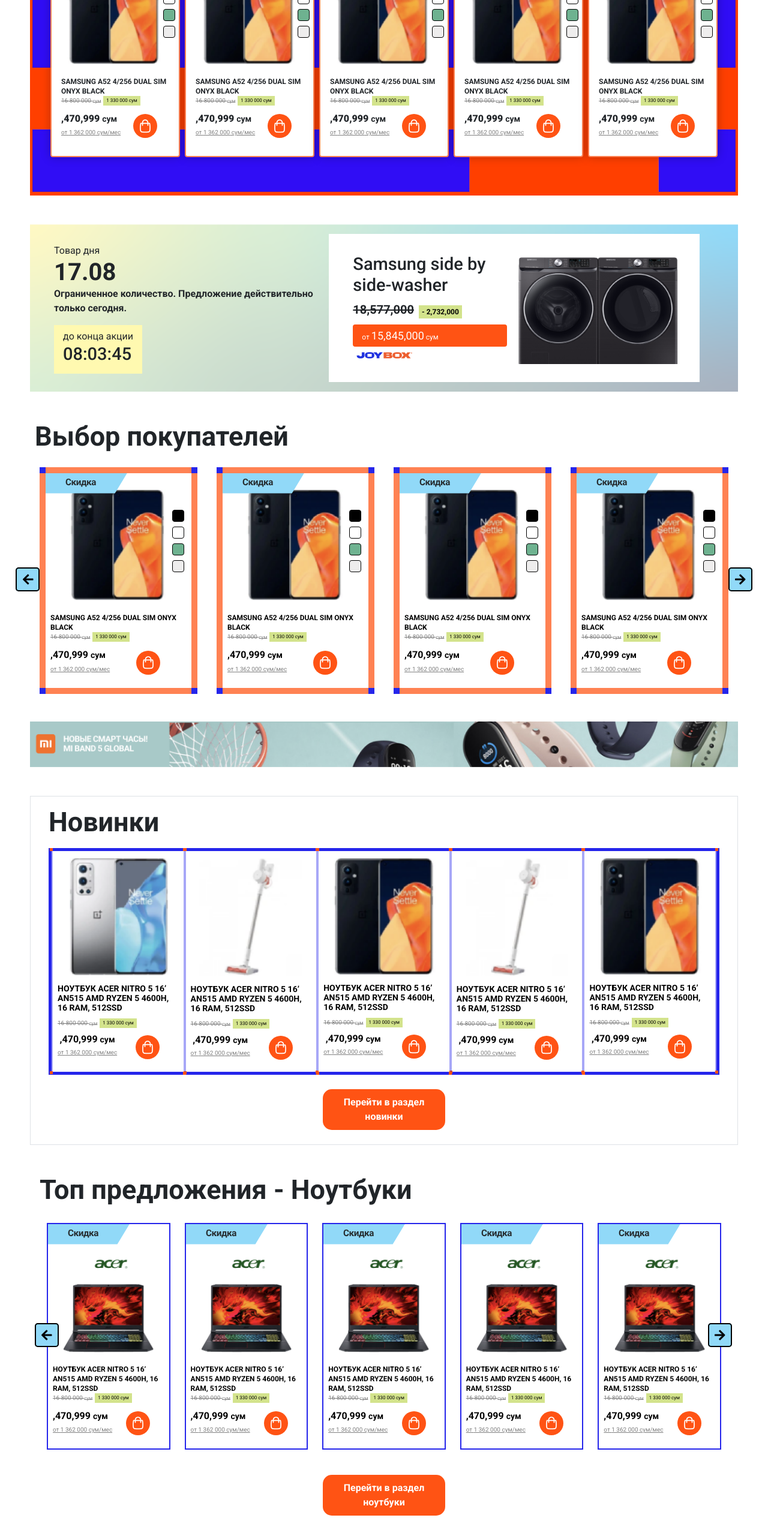
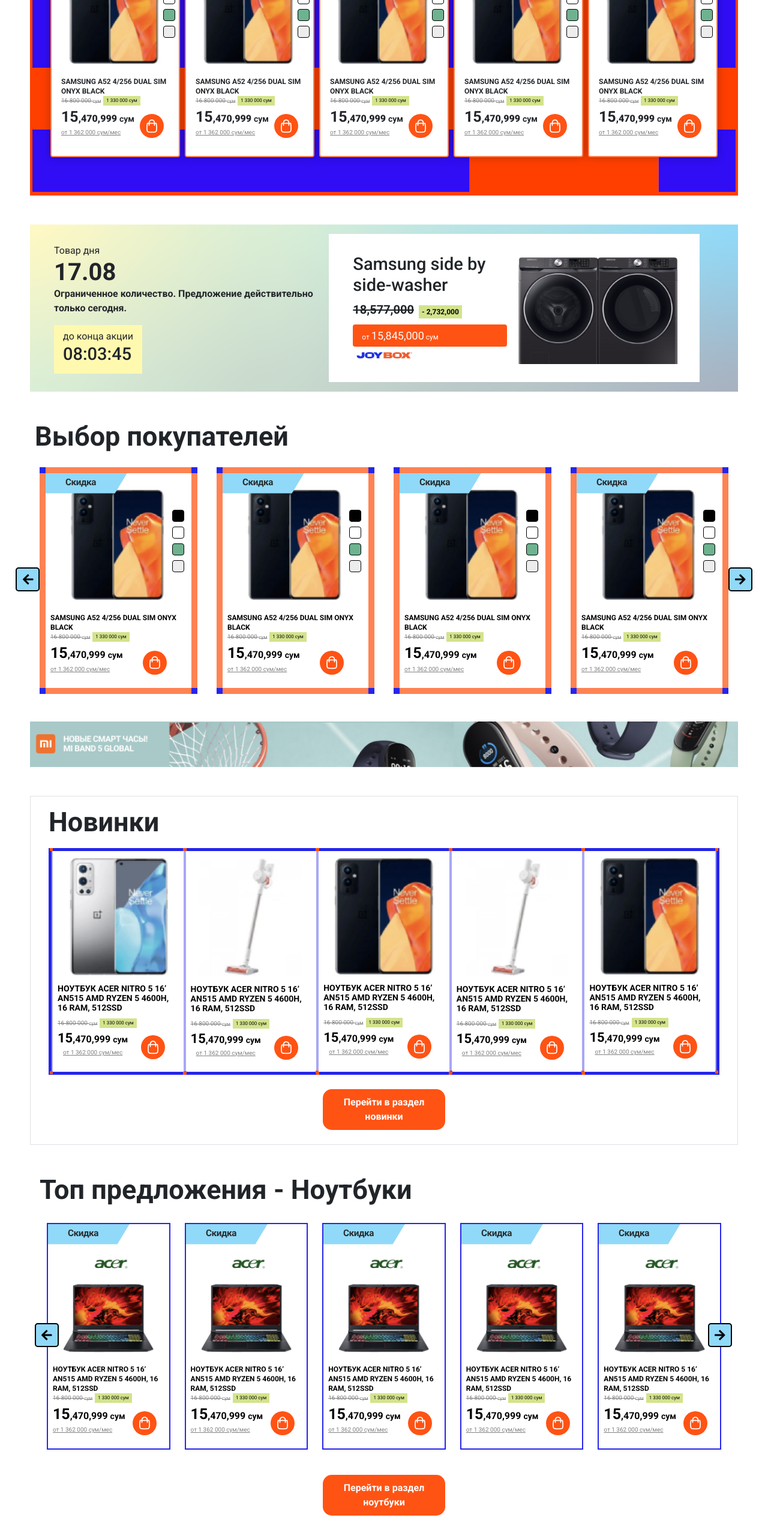
Before and after one commit to JoyBoxNext/WebSite, a Next.js app: page / in a window 1280 px wide. Shown: the part 875-3441 px from the top of the page at 60% size. Built offline with nearby package versions, Linux system fonts and the light colour scheme.

Commit message:
post css

```diff
--- a/pages/index.js
+++ b/pages/index.js
@@ -253,7 +253,7 @@
                         <div className="d-flex justify-content-between">
                           <div className="prices">
                             <p className="m-0 fw-bold">
-                              <span className="text-dark">{v.priceBig}</span>
+                              <span className="text-dark">{v.big_price}</span>
                               <b className="text-dark">{v.price}</b>
                               <small className="text-dark">сум</small>
                             </p>
@@ -416,7 +416,7 @@
                             <div className="d-flex justify-content-between">
                               <div className="prices">
                                 <p className="m-0 fw-bold">
-                                  <span>{v.priceBig}</span>
+                                  <span>{v.big_price}</span>
                                   {v.price}
                                   <small>сум</small>
                                 </p>
@@ -493,7 +493,7 @@
                           <div className="d-flex justify-content-between">
                             <div className="prices">
                               <p className="m-0 fw-bold">
-                                <span>{v.priceBig}</span>
+                                <span>{v.big_price}</span>
                                 <span className="small_price">{v.price}</span>
                                 <small className="sum">сум</small>
                               </p>
@@ -606,7 +606,7 @@
                               <div className="d-flex justify-content-between">
                                 <div className="prices">
                                   <p className="m-0 fw-bold">
-                                    <span>{v.priceBig}</span>
+                                    <span>{v.big_price}</span>
                                     {v.price}
                                     <small>сум</small>
                                   </p>
```
Also changed, not shown: postCSS.css (added).
